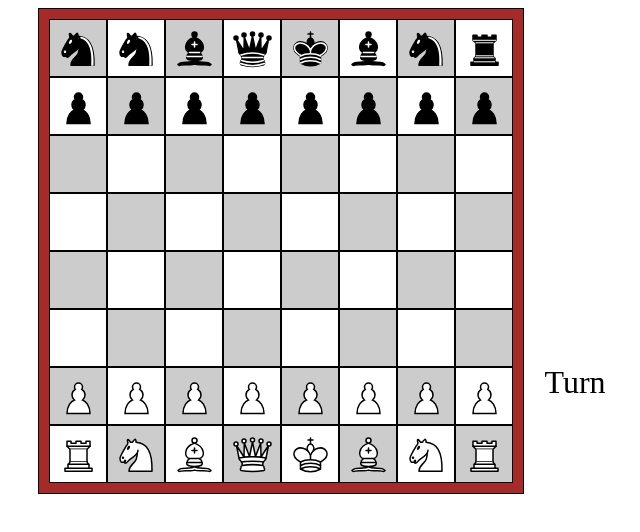
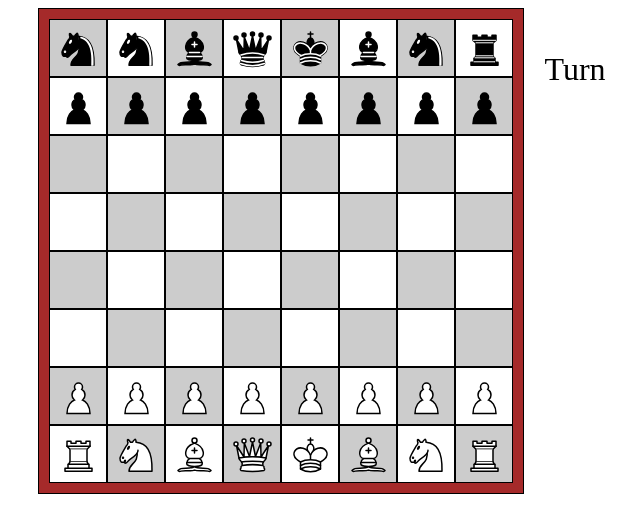
Before and after one commit to antelor/chess-app, a React (Vite) app: page / in a window 1280 px wide. Shown: the top 532 px of the page, without its empty margins (318-958 px from the left). Built offline with nearby package versions, Linux system fonts and the light colour scheme; the HTML template or start-up script is replaced by a standard one.

Commit message:
added movement to animation

```diff
--- a/src/components/Turnview.tsx
+++ b/src/components/Turnview.tsx
@@ -3,9 +3,11 @@ import '../styles/Turnview.scss'
 
 function Turnview({turn}: {turn: string}) {
     return (
-        <div className={`Turnview ${turn}`}>
-            Turn
-            <div className= 'turnSquare'></div>
+        <div className='Turnview'>
+            <div className={`turnSquare ${turn}`}>
+                Turn
+                <div className= 'turnSquareColor'></div>
+            </div>
         </div>
     )
 }
--- a/src/styles/Turnview.scss
+++ b/src/styles/Turnview.scss
@@ -1,34 +1,40 @@
 .Turnview{
     margin-left: 20px;
-    font-size: 2rem;
-    display: flex;
-    flex-direction: column;
-    align-items: center;
-    justify-content: center;
     height: 25rem;
 
     .turnSquare{
+        height: 5rem;
+        font-size: 2rem;
+        display: flex;
+        flex-direction: column;
+        align-items: center;
+        justify-content: center;
+
+        transition: margin 2s;
+    }
+
+    .turnSquareColor{
         margin-top:10px;
         width: 40px;
         height: 40px;
 
-        transition: background-color 0.9s;
+        transition: background-color 2s;
     }
 
 }
 
 .w{
-    justify-content: flex-end;
+    margin-top:0;
 
-    .turnSquare{
+    .turnSquareColor{
         background-color: white;
     }
 }
 
 .b{
-    justify-content: flex-start;
+    margin-top:20rem;
 
-    .turnSquare{
+    .turnSquareColor{
         background-color: black;
     }
 }
```
